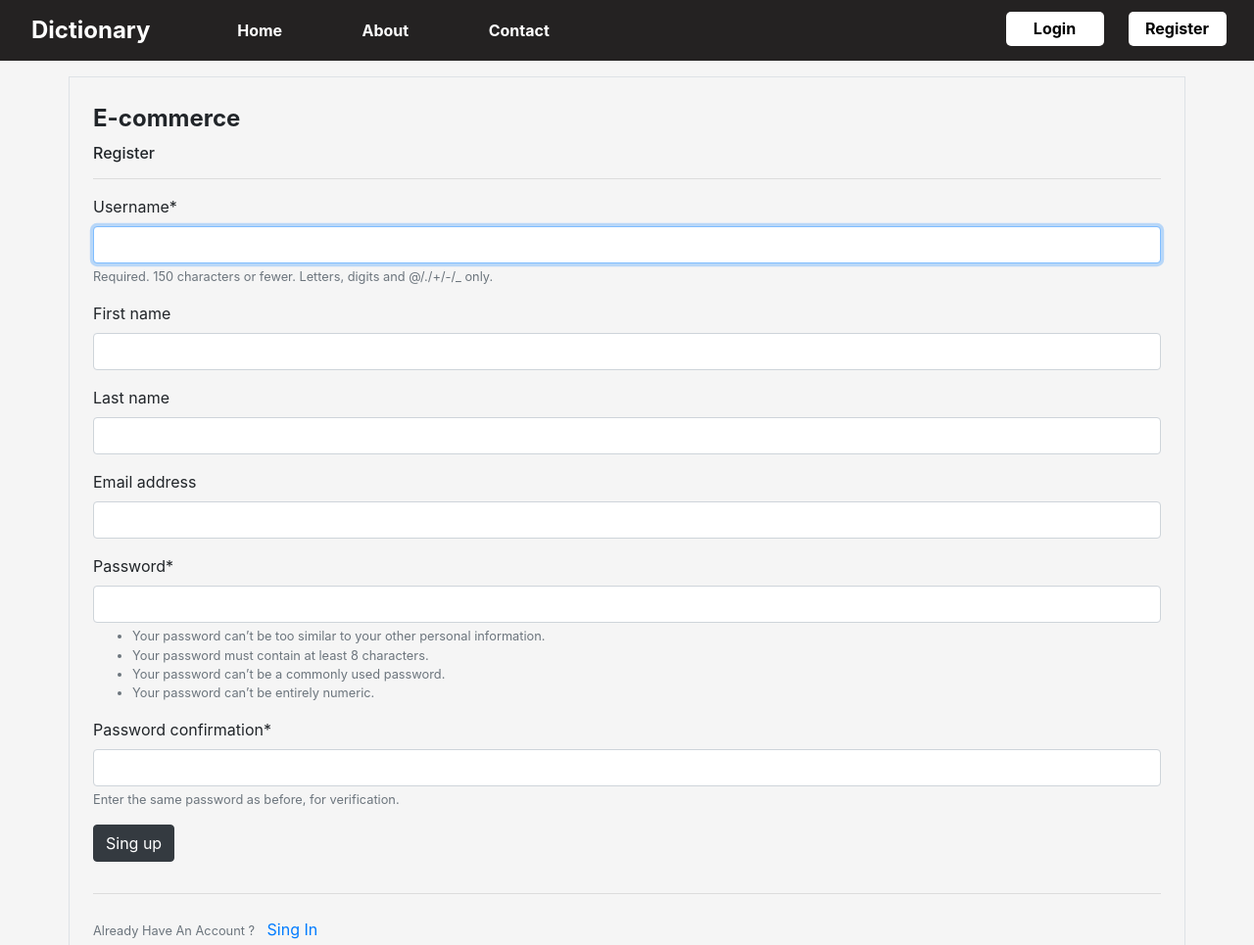
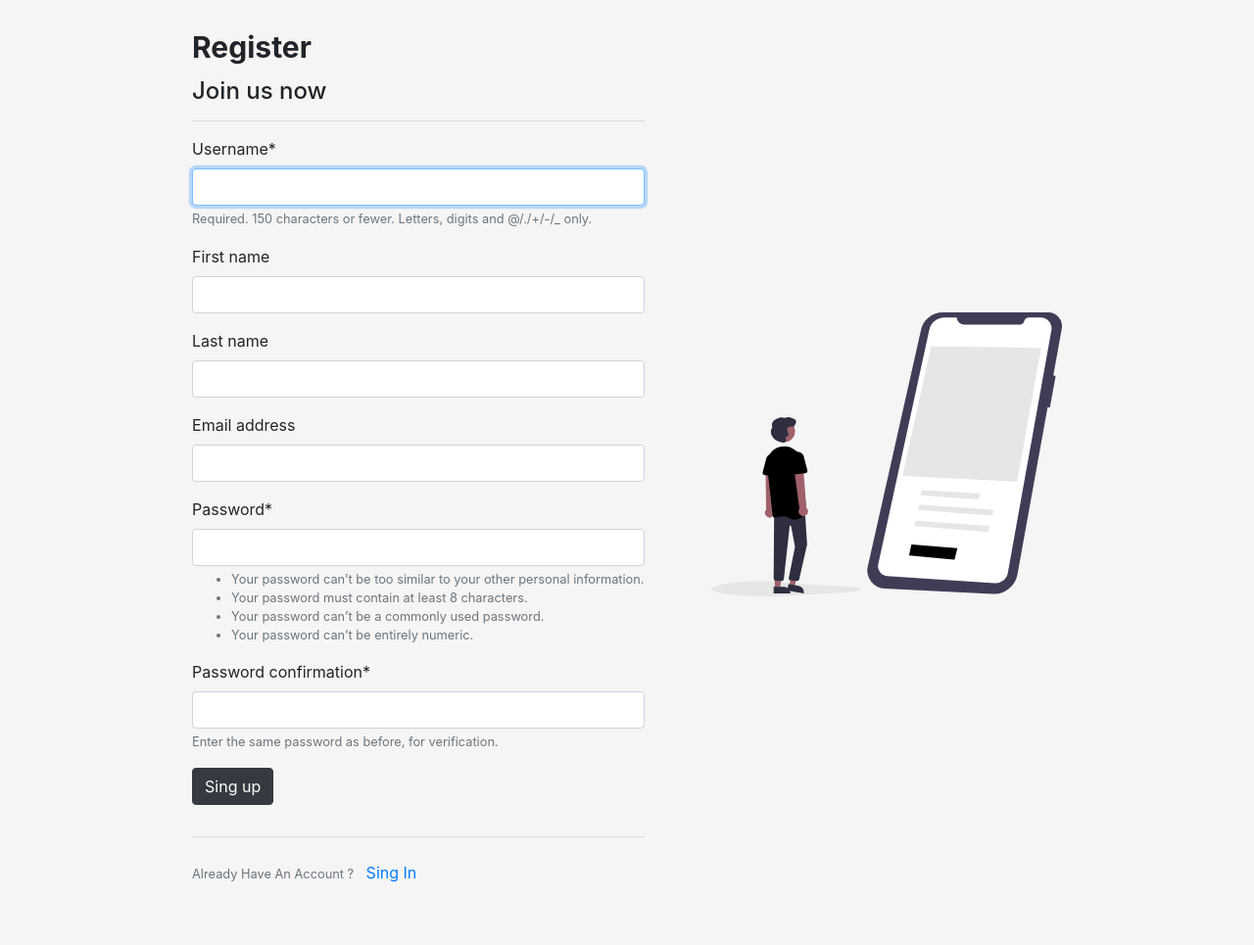
Before and after one commit to berekashvili22/DjangoDictionary, a Django app: page /register/ in a window 1280 px wide. Shown: the whole page at 98% size. After the commit the page ends 901 px from the top, so only its background shows below. Run offline with Django 3.2, Linux system fonts and the light colour scheme; some libraries are stand-ins or nearby versions.

Commit message:
update ui

```diff
--- a/dictionary_project/users/templates/users/register.html
+++ b/dictionary_project/users/templates/users/register.html
@@ -2,12 +2,16 @@
 {% load crispy_forms_tags %}
 {% load static %}
 {% block content %}
-    <div class="container mt-3 p-4 border" id="register-container">
+    <script>
+        document.getElementById('mainNavbar').style.display = "none";
+    </script>
+    <div class="register-cont">
+        <div class="register-form-container" id="register-container">
             <form action="" method="POST">
                 {% csrf_token %}
                 <fieldset class="form-group">
-                <legend class="mb-2" style="font-weight: bold;">E-commerce</legend>
-                <h6>Register</h6>
+                    <legend class="mb-2" style="font-weight: bold; font-size: 30px;">Register</legend>
+                    <h4>Join us now</h4>
                     <hr>
                     {{ form|crispy }}
                     <div class="form-group">
@@ -20,4 +24,8 @@
                 <small class="text-muted mr-2">Already Have An Account ?</small> <a href="{% url 'login' %}">Sing In</a>
             </div>
         </div>
+        <div class="login-img-cont">
+            <img src="{% static 'dictionary/images/AUTH/register.svg' %}" class="login-img" alt="">
+        </div>
+    </div>
 {% endblock content %}
```
Lines whose indentation alone changed are shown as unchanged.
